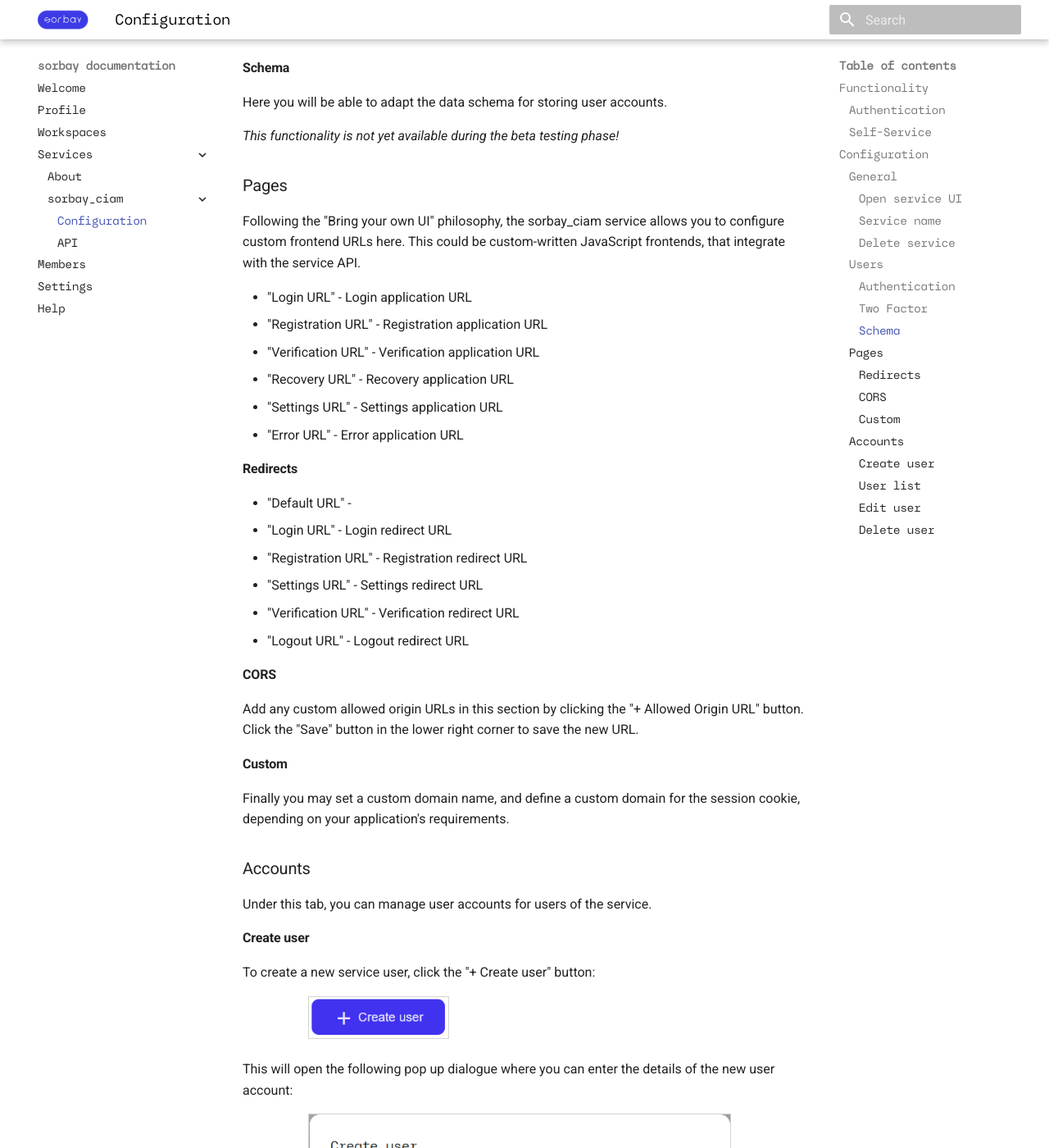
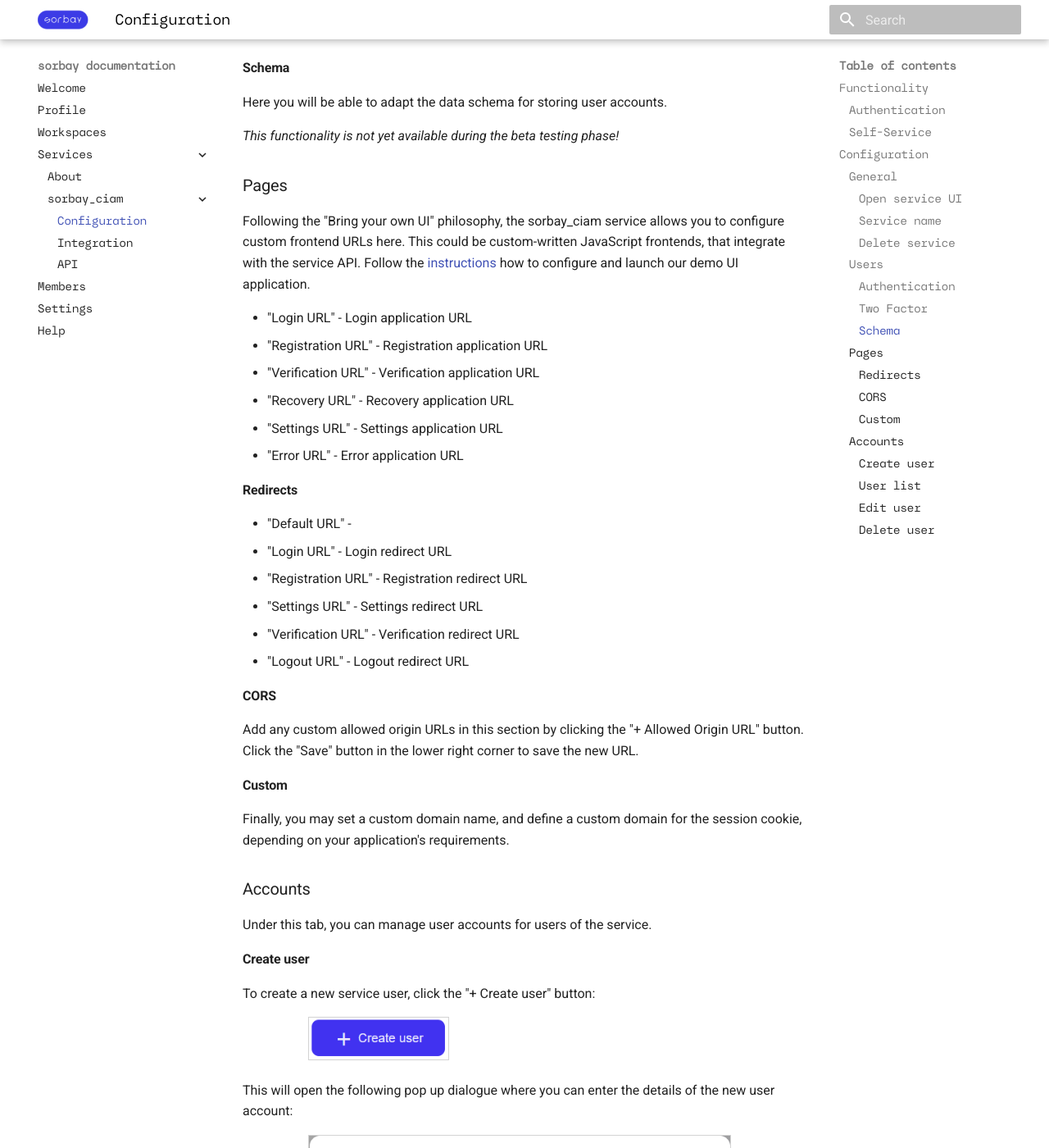
Before and after one commit to sorbay/sorbay-documentation, an MkDocs documentation site: the page built from docs/en/sorbay_ciam.md, in a window 1280 px wide and 1400 px high, scrolled down 1955 px. Shown: the whole window at 82% size. Built offline with MkDocs 1.6.1 and Material for MkDocs 9.7.7, drawn with Linux system fonts in a browser that asks for light colours.

Commit message:
First version of sorbay_ciam integration guide.

```diff
--- a/docs/en/sorbay_ciam.md
+++ b/docs/en/sorbay_ciam.md
@@ -83,9 +83,7 @@
 
 ### Pages
 
-Following the "Bring your own UI" philosophy, the sorbay_ciam service allows you
-to configure custom frontend URLs here. This could be custom-written
-JavaScript frontends, that integrate with the service API.
+Following the "Bring your own UI" philosophy, the sorbay_ciam service allows you to configure custom frontend URLs here. This could be custom-written JavaScript frontends, that integrate with the service API. Follow the [instructions](/sorbay_ciam_integration) how to configure and launch our demo UI application.
 
 * "Login URL" - Login application URL
 * "Registration URL" - Registration application URL
@@ -111,7 +109,7 @@
 
 #### Custom
 
-Finally you may set a custom domain name, and define a custom
+Finally, you may set a custom domain name, and define a custom
 domain for the session cookie, depending on your application's requirements.
 
 ### Accounts
--- a/mkdocs.yml
+++ b/mkdocs.yml
@@ -27,6 +27,7 @@
     - About: 'services.md'
     - sorbay_ciam:
       - Configuration: 'sorbay_ciam.md'
+      - Integration: 'sorbay_ciam_integration.md'
       - API: 'sorbay_ciam_api.md'
   - Members: 'members.md'
   - Settings: 'settings.md'
```
Also changed, not shown: docs/en/sorbay_ciam_integration.md (added, +43 -0 lines), docs/en/img/services_pages_cors_custom.png (added), docs/en/img/services_pages_locations.png (added).
